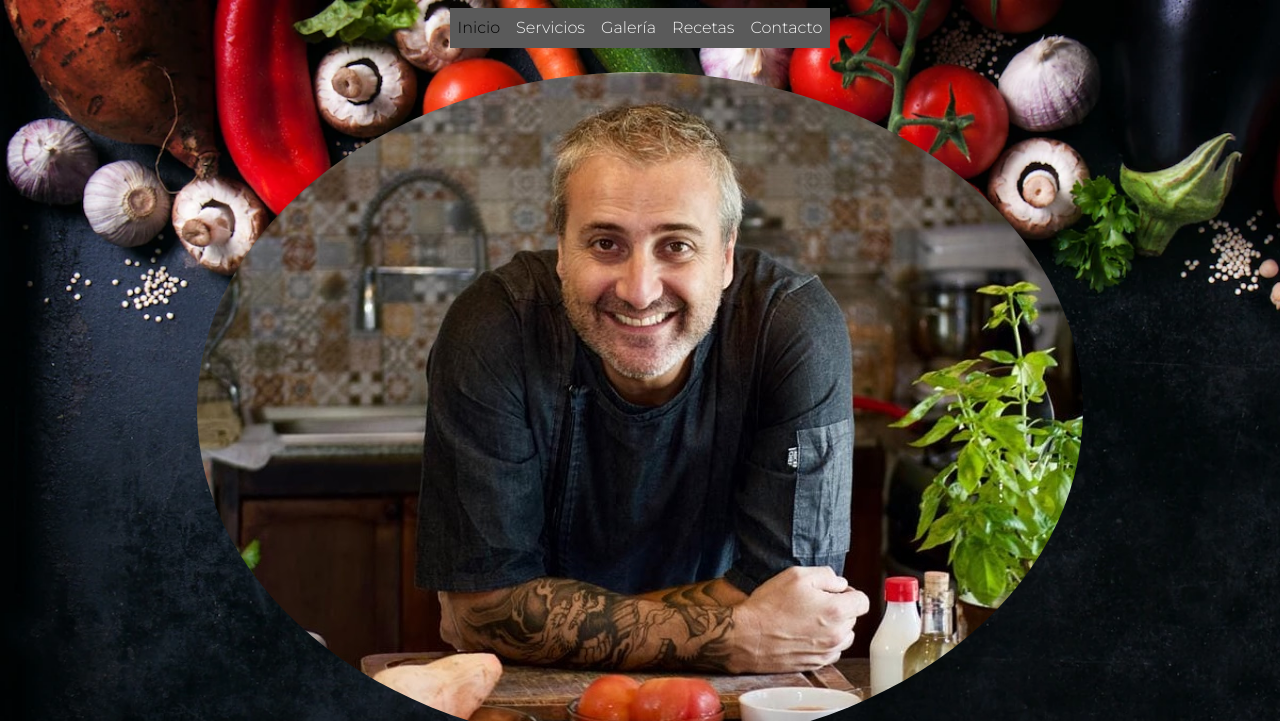
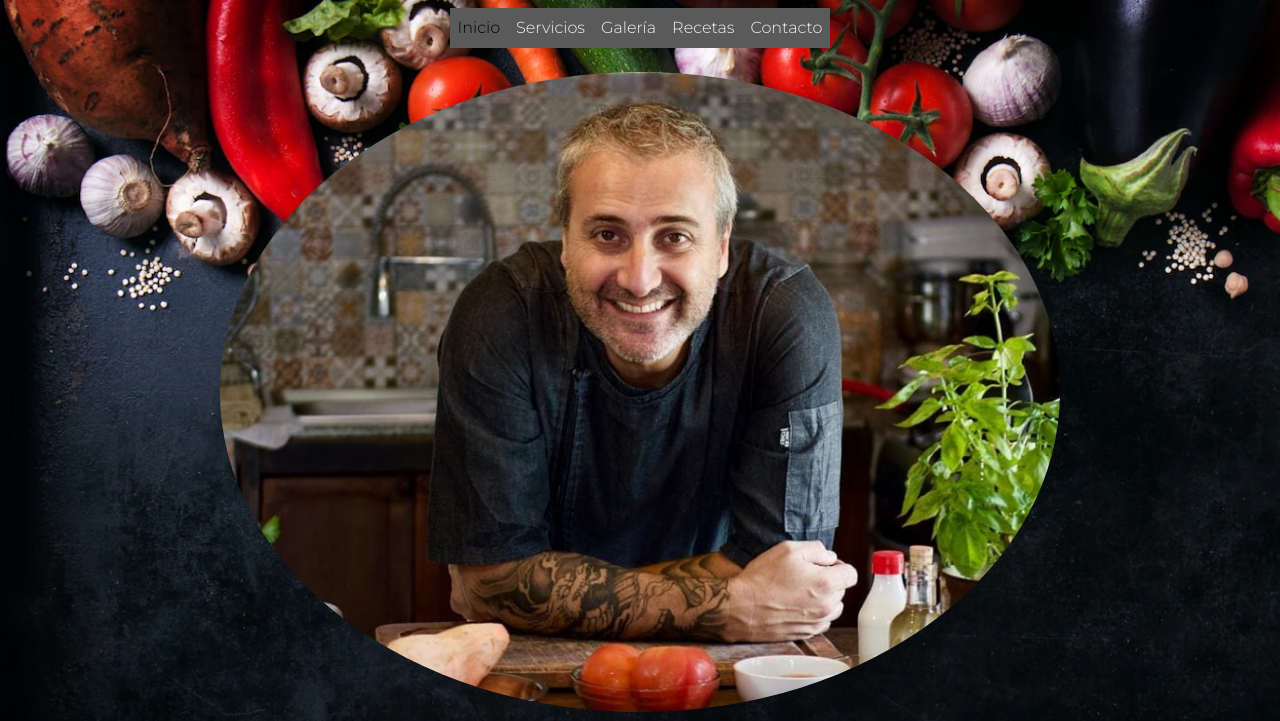
Before and after one commit to Andreolise/EntregaFinal-Andreoli, a website: page index.html in a window 1280 px wide. Shown: the top 721 px of the page. Drawn offline with nearby package versions, Linux system fonts and the light colour scheme.

Commit message:
Corrección tamaño de imagen de inicio y titles

```diff
--- a/index.html
+++ b/index.html
@@ -46,7 +46,7 @@
     </nav>
   </header>
 
-  <title>Chef Pablo Giordano</title>
+
 
 <!--Imagen página principal-->
   <div class="mt-3 text-center" id="indeximg">
--- a/scss/styles.scss
+++ b/scss/styles.scss
@@ -56,3 +56,8 @@ footer {
     width: 50px;
     height: 50px;
   }
+
+//Tamaño imagen de inicio
+#indeximg img {
+  max-height: 40rem;
+}
```
Also changed, not shown: pages/contacto.html (+0 -2 lines), pages/galeria.html (+0 -2 lines), pages/recetas.html (+0 -2 lines), pages/servicios.html (+0 -2 lines), css/styles.css, 1 other file.
